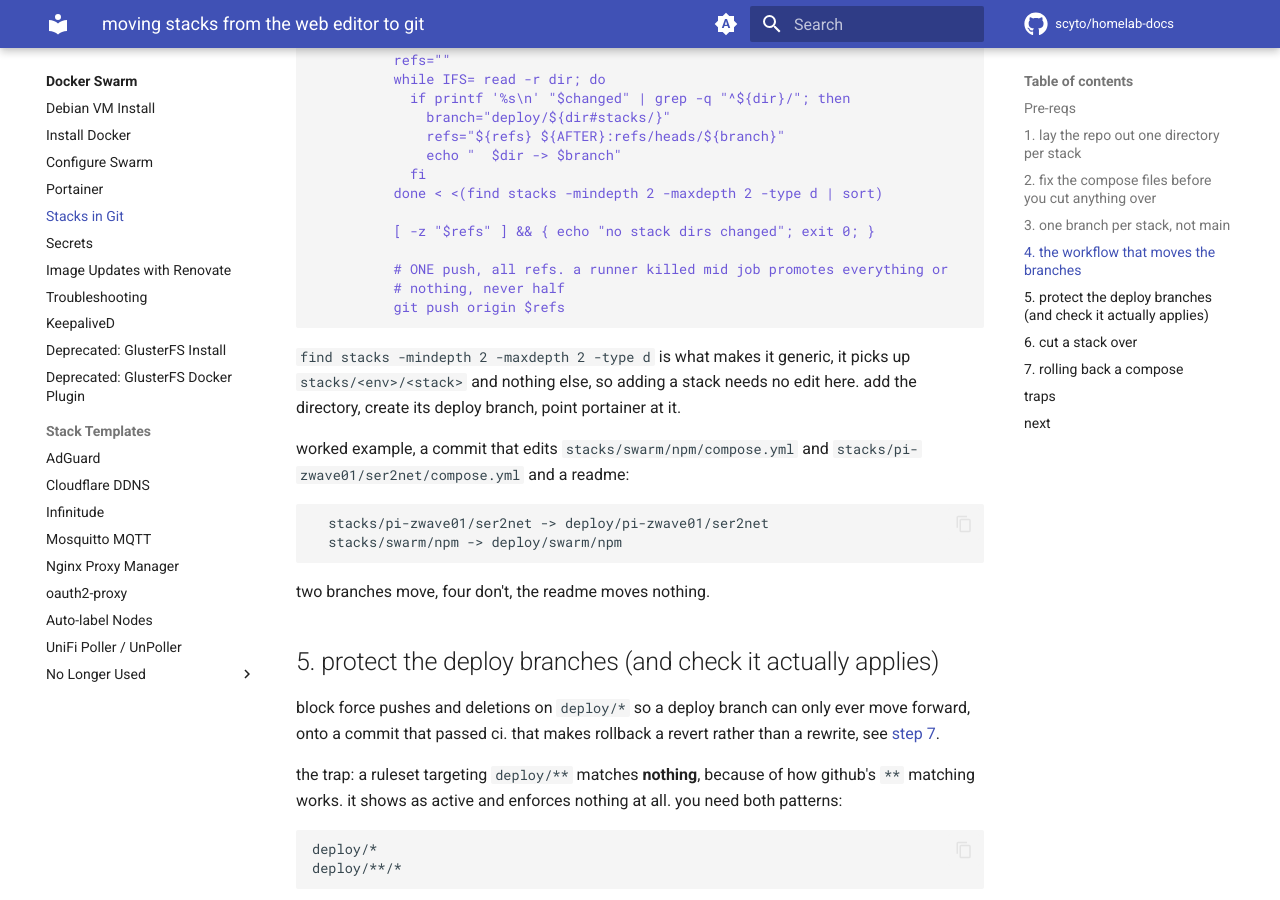
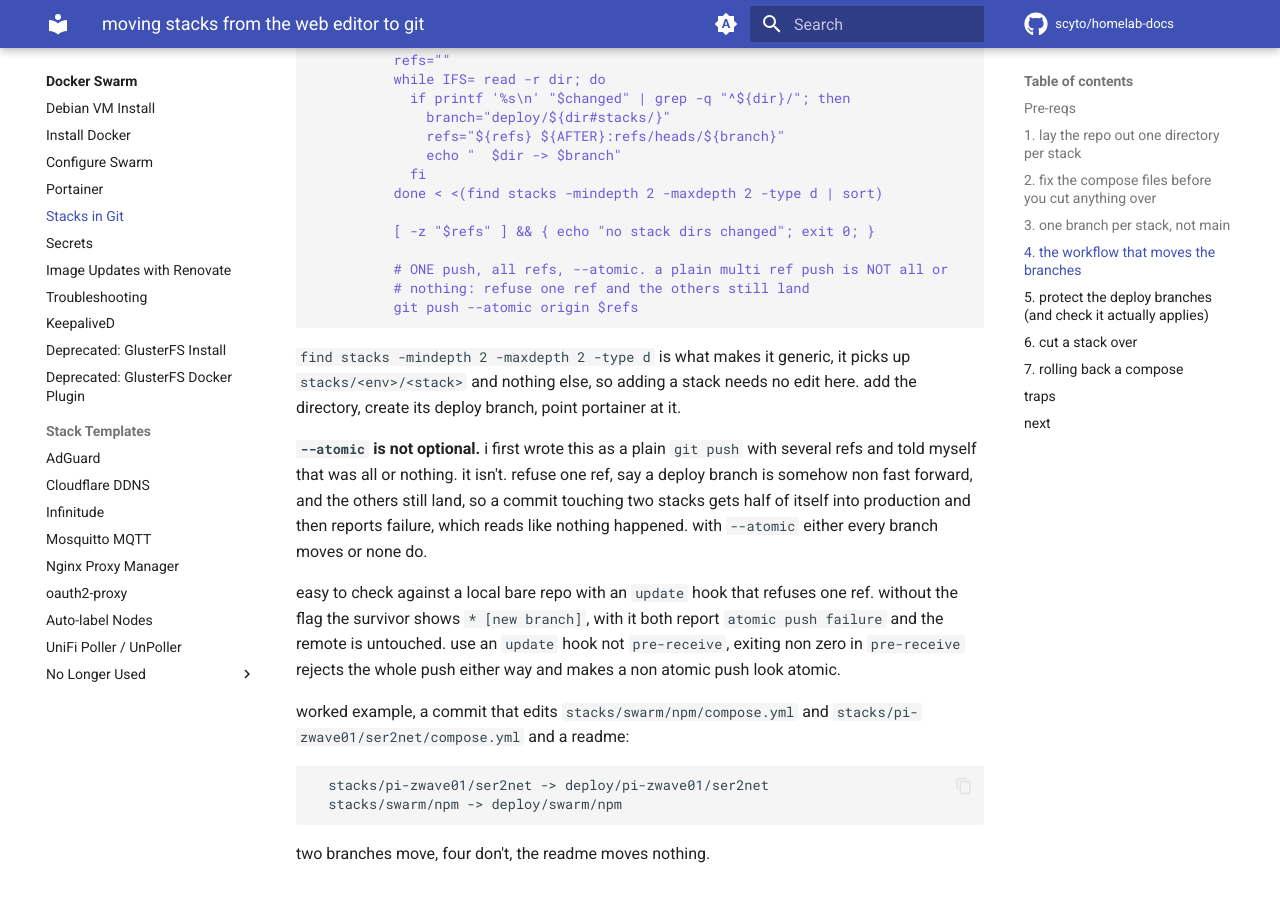
Before and after one commit to scyto/homelab-docs, an MkDocs documentation site: the page built from docs/docker-swarm/gitops-with-portainer.md, in a window 1280 px wide and 900 px high, scrolled down 3275 px. Built offline with MkDocs 1.6.1 and Material for MkDocs 9.7.7, drawn with Linux system fonts in a browser that asks for light colours; comment, search, counter and statistics services are not loaded.

Commit message:
Make the promotion push atomic in the promote.yml template
Codex caught that `git push origin $refs` is not the all-or-nothing operation
the comment claimed. Without --atomic each ref is pushed independently, so if
the server refuses one -- a deploy branch left non-fast-forward, a ruleset
change -- the others still land. A commit touching two stacks then gets half of
itself into production and reports failure, which reads like nothing happened.

Reproduced against a local bare repo with a per-ref `update` hook: without the
flag the surviving ref shows `* [new branch]`, with it both report `atomic push
failure` and the remote is untouched.

The page now also says to test it with an `update` hook rather than
`pre-receive`, because exiting non-zero in `pre-receive` rejects the whole push
regardless of the flag and makes a non-atomic push look atomic.

````diff
--- a/docs/docker-swarm/gitops-with-portainer.md
+++ b/docs/docker-swarm/gitops-with-portainer.md
@@ -166,14 +166,27 @@ jobs:
 
           [ -z "$refs" ] && { echo "no stack dirs changed"; exit 0; }
 
-          # ONE push, all refs. a runner killed mid job promotes everything or
-          # nothing, never half
-          git push origin $refs
+          # ONE push, all refs, --atomic. a plain multi ref push is NOT all or
+          # nothing: refuse one ref and the others still land
+          git push --atomic origin $refs
 ```
 
 `find stacks -mindepth 2 -maxdepth 2 -type d` is what makes it generic, it picks
 up `stacks/<env>/<stack>` and nothing else, so adding a stack needs no edit here.
 add the directory, create its deploy branch, point portainer at it.
+
+**`--atomic` is not optional.** i first wrote this as a plain `git push` with
+several refs and told myself that was all or nothing. it isn't. refuse one ref,
+say a deploy branch is somehow non fast forward, and the others still land, so a
+commit touching two stacks gets half of itself into production and then reports
+failure, which reads like nothing happened. with `--atomic` either every branch
+moves or none do.
+
+easy to check against a local bare repo with an `update` hook that refuses one
+ref. without the flag the survivor shows `* [new branch]`, with it both report
+`atomic push failure` and the remote is untouched. use an `update` hook not
+`pre-receive`, exiting non zero in `pre-receive` rejects the whole push either
+way and makes a non atomic push look atomic.
 
 worked example, a commit that edits `stacks/swarm/npm/compose.yml` and
 `stacks/pi-zwave01/ser2net/compose.yml` and a readme:
````
